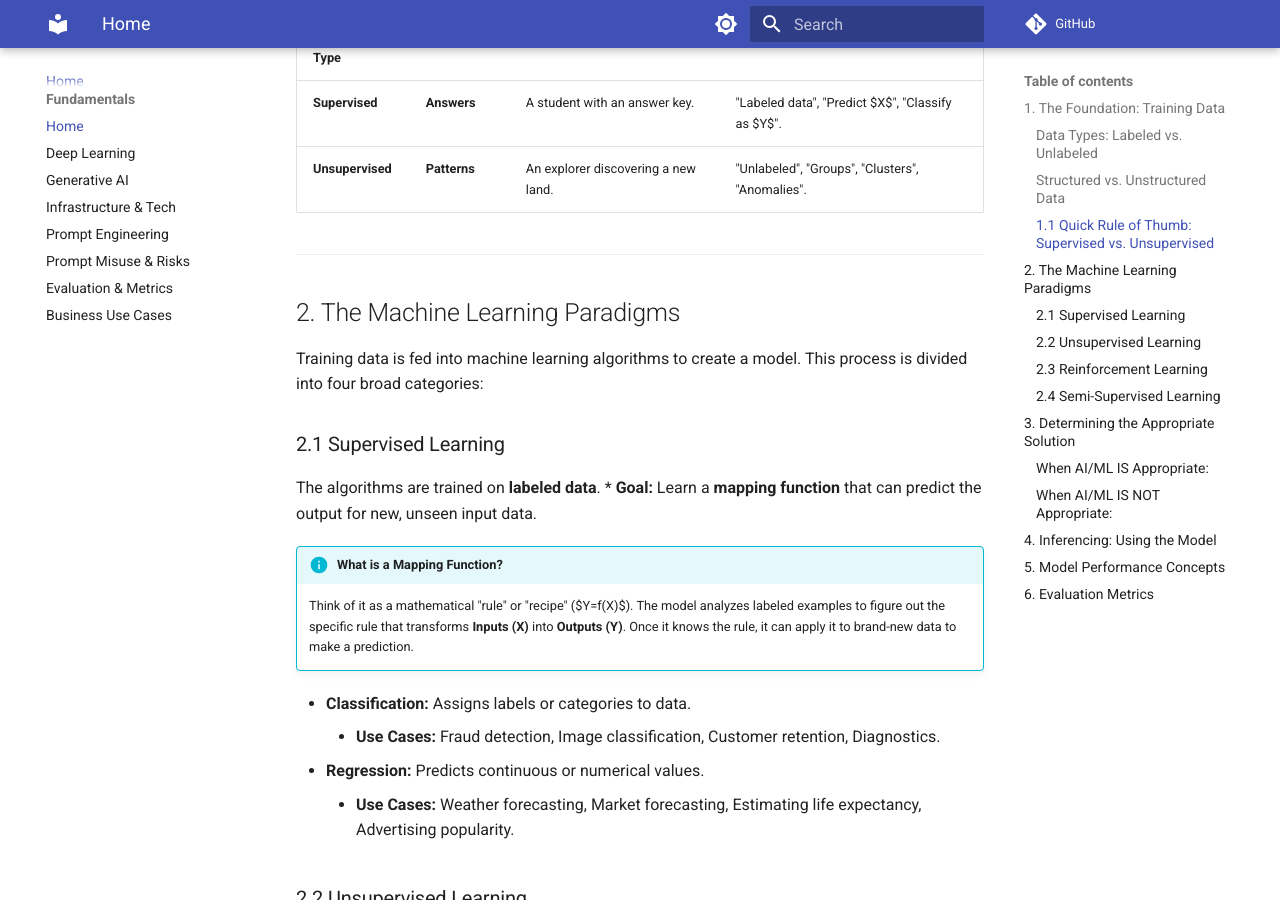
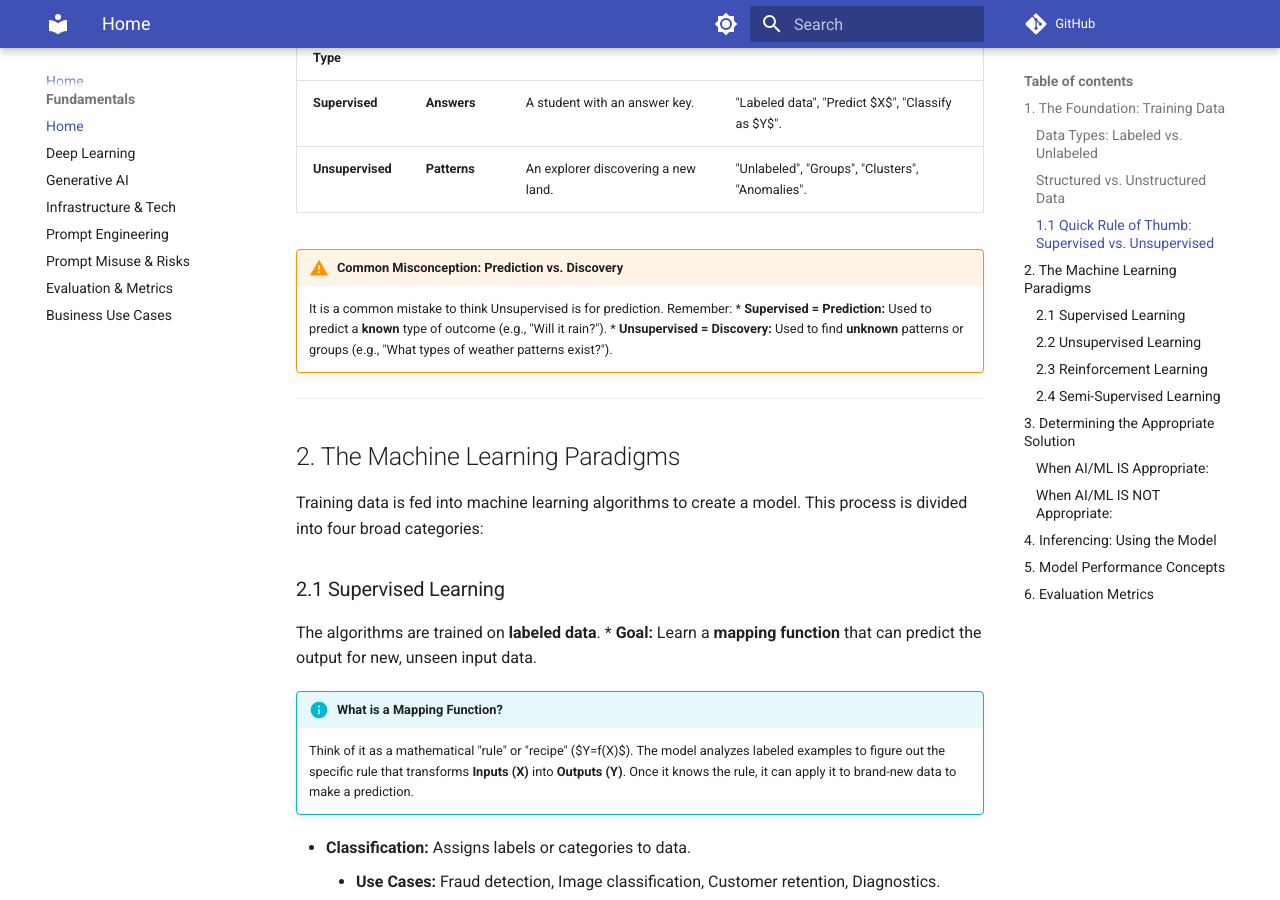
Before and after one commit to kvcenation5/aws-ai-practitioner-exam, an MkDocs documentation site: the page built from docs/index.md, in a window 1280 px wide and 900 px high, scrolled down 1333 px. Built offline with MkDocs 1.6.1 and Material for MkDocs 9.7.7, drawn with Linux system fonts in a browser that asks for light colours; comment, search, counter and statistics services are not loaded.

Commit message:
Clarify Prediction vs Discovery distinction

```diff
--- a/docs/index.md
+++ b/docs/index.md
@@ -35,6 +35,11 @@ The machine learning process starts with collecting and processing **training da
 | :--- | :--- | :--- | :--- |
 | **Supervised** | **Answers** | A student with an answer key. | "Labeled data", "Predict $X$", "Classify as $Y$". |
 | **Unsupervised**| **Patterns** | An explorer discovering a new land. | "Unlabeled", "Groups", "Clusters", "Anomalies". |
+
+!!! warning "Common Misconception: Prediction vs. Discovery"
+    It is a common mistake to think Unsupervised is for prediction. Remember:
+    *   **Supervised = Prediction:** Used to predict a **known** type of outcome (e.g., "Will it rain?").
+    *   **Unsupervised = Discovery:** Used to find **unknown** patterns or groups (e.g., "What types of weather patterns exist?").
 
 ---
 
```
